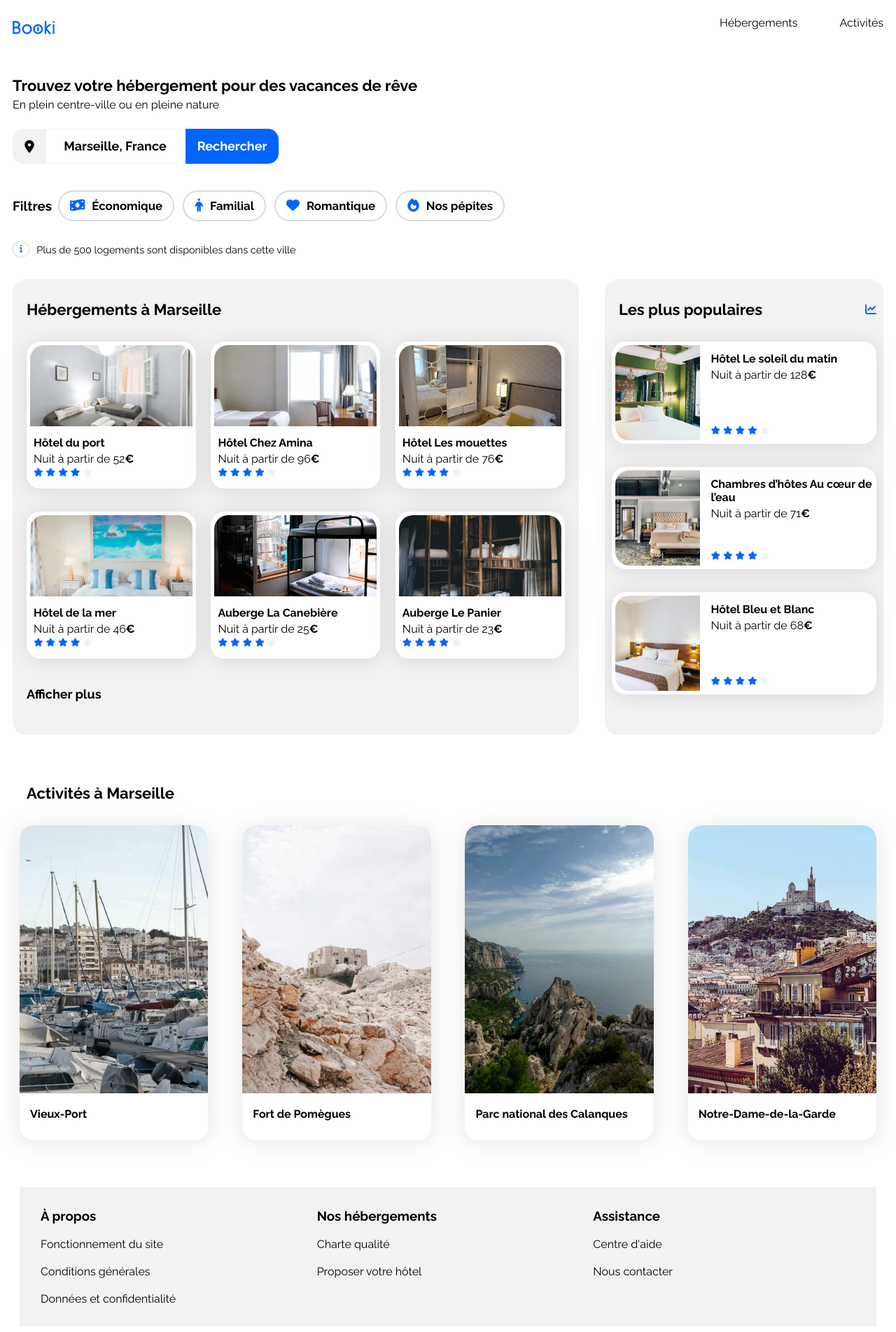
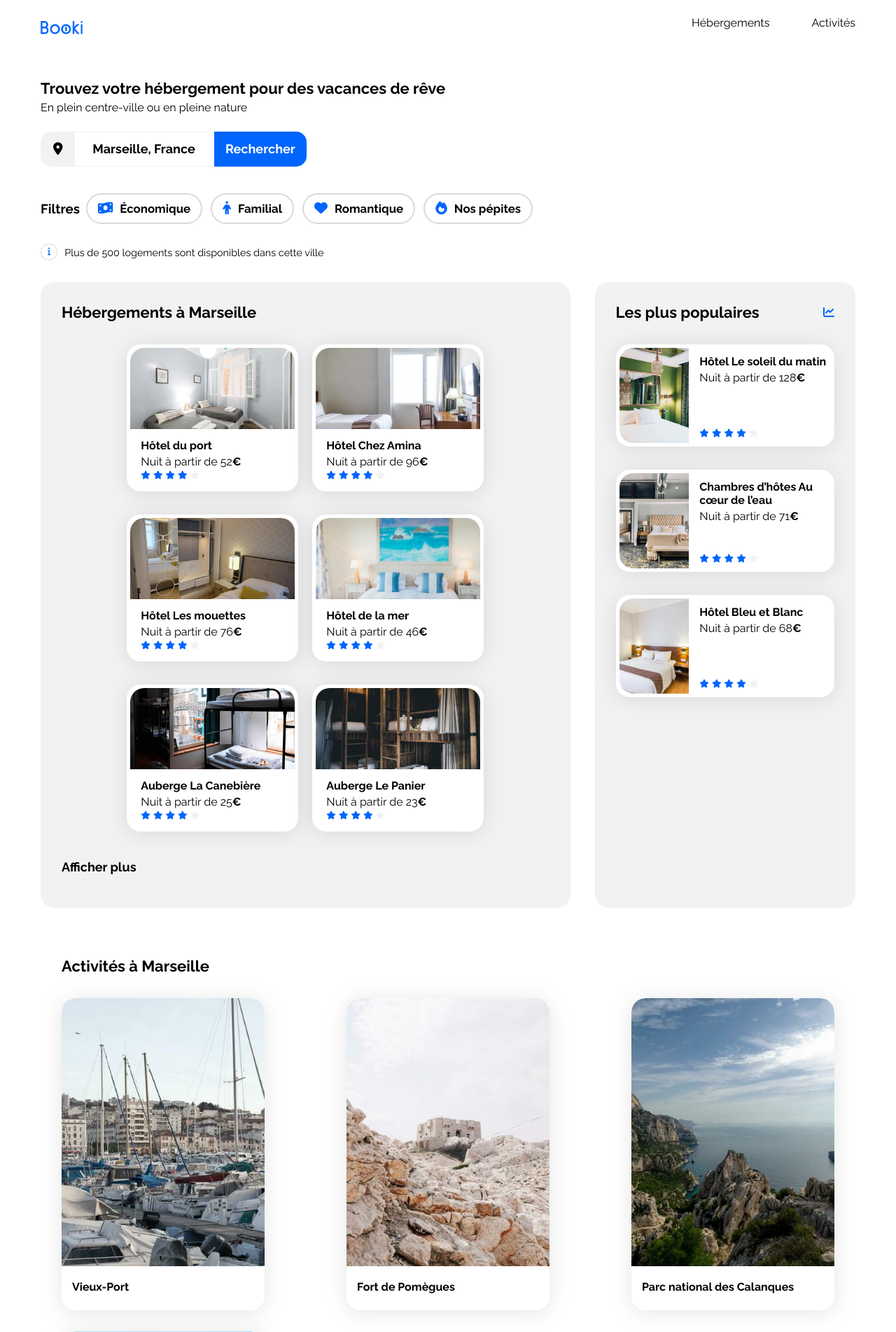
Before and after one commit to ArteMissClick/Mes-projets, a PHP site: page / in a window 1280 px wide. Shown: the top 1903 px of the page at 70% size. Run offline with PHP 8.4, Linux system fonts and the light colour scheme; some libraries are stand-ins or nearby versions.

Commit message:
Projet 1 - 2

```diff
--- a/Projet_1_Booki/css/style.css
+++ b/Projet_1_Booki/css/style.css
@@ -27,7 +27,7 @@ body {
 .main-container {
     width: 100%;
     max-width: 1440px;
-    padding: 0 10px;
+    padding: 0 50px;
     box-sizing: border-box;
 }
 
@@ -38,7 +38,6 @@ a {
 
 .section-title {
     margin: 0;
-    padding-left: 10px;
     font-size: 22px;
 }
 
@@ -75,6 +74,10 @@ header {
 .logo {
     padding: 30px 0px;
     width: 60px;
+}
+
+.logo-booki {
+    max-width: 100%;
 }
 
 .menu {
@@ -114,18 +117,24 @@ header {
     justify-content: space-between;
     width: 380px;
     height: 50px;
+    overflow: hidden;
     margin-top: 25px;
 }
 
 .info-search-hebergement-icon {
-    text-align: center;
+    display: flex;
+    justify-content: center;
+    align-items: center;
     font-size: 1.125em;
     border: solid 1px var(--main-bg-color);
     border-radius: 15px 0px 0px 15px;
     background-color: var(--main-bg-color);
-    padding-top: 16px;
-    padding-bottom: 16px;
-    width: 54px;
+    width: 12.5%;
+}
+
+.info-search-hebergement-form {
+    display: flex;
+    width: 87.5%;
 }
 
 .info-search-hebergement-form-bar {
@@ -175,7 +184,6 @@ input::placeholder{
 
 .info-reaserch-filter-bar-title {
     margin-right: 5px;
-    align-self: center;
 }
 
 .info-reaserch-filter-bar-button-in {
@@ -227,29 +235,24 @@ input::placeholder{
 .hebergements-and-populaires section {
     background-color: var(--main-bg-color);
     border-radius: 20px;
-    padding: 30px 10px 30px 10px;
+    padding: 30px;
     box-sizing: border-box;
 }
 
 /****** Hebergements ***********/
 .hebergements {
     width: 65%;
-    padding-left: 10px;
-    padding-right: 10px;
 }
 
 .hebergements-cards {
     display: flex;
-    justify-content: space-between;
+    justify-content: center;
     flex-wrap: wrap;
-}
-
-.card-a {
-    width: 33.2%;
 }
 
 .hebergements-cards .card {
     margin-top: 33px;
+    width: 235px;
     height: 200px;
     margin-left: 10px;
     margin-right: 10px;
@@ -263,9 +266,10 @@ input::placeholder{
 }
 
 .hebergements-cards .card-content {
-    padding-left: 5px;
+    padding-left: 15px;
     display: flex;
     flex-direction: column;
+    justify-content: space-between;
     box-sizing: border-box;
 }
 
@@ -286,7 +290,6 @@ input::placeholder{
     font-weight: bold;
     font-size: 1.125em;
     margin-top: 40px;
-    padding-left: 10px;
 }
 
 /****** Populaires ***********/
@@ -337,7 +340,7 @@ input::placeholder{
 /*Activities*/
 
 .activities {
-    padding: 0px 10px 0px 10px;
+    padding: 0px 30px 0px 30px;
     margin-top: 70px;
     margin-bottom: 100px;
 }
@@ -351,7 +354,7 @@ input::placeholder{
 }
 
 .activities-cards-a {
-    width: 22%;
+    width: 290px;
 }
 
 .activities-cards .card-act {
@@ -372,12 +375,13 @@ input::placeholder{
 }
 
 .activities-cards img {
+    align-self: center;             /*?*/
     border-top-left-radius: 20px;
     border-top-right-radius: 20px;
 }
 
 .activities-cards .card-content {
-    height: 10px;
+    height: 30px;
     padding-left: 15px;
     display: flex;
     flex-direction: column;
@@ -402,15 +406,8 @@ footer {
 }
 
 .footer-block {
-    padding: 10px;
-    display: flex;
-    flex-direction: column;
-    gap: 20px;
+    text-align: left;
     width: 33%;
-}
-
-.footer-block h3 {
-    margin: 0;
 }
 
 
@@ -517,26 +514,13 @@ footer {
 
     /*Bouton recherche*/
 
-    .info-search-hebergement-icon {
-        width: 47.5px;
-    }
-
-    .info-search-hebergement {
-        width: 100%;
-    }
-
-    .info-search-hebergement-form-bar {
-        width: 85%;
-    }
-
     .info-search-hebergement-button-big {
         display: none;
     }
 
     .info-search-hebergement-button-little {
         display: block;
-        border-radius: 15px;
-        width: 49.9px;
+        width: 15%;
     }
 
     /*Filtres*/
@@ -558,8 +542,6 @@ footer {
         align-items: flex-start;
         margin: 5px 4px 5px 4px;
         width: 95%;
-        padding-top: 12px;
-        padding-bottom: 12px;
     }
 
     /*Hébergements*/
@@ -571,14 +553,6 @@ footer {
 
     .hebergements {
         text-align: center;
-    }
-
-    .hebergements-cards {
-        justify-content: center;
-    }
-
-    .card-a {
-        width: 250px;
     }
 
     /*Populaires*/
@@ -615,7 +589,6 @@ footer {
     }
 
     .activities-cards-a {
-        width: 290px;
         margin-bottom: 30px;
         height: 240px;
     }
@@ -628,7 +601,6 @@ footer {
 
     footer {
         flex-direction: column;
-        gap: 30px;
     }
 
     .footer-block {
--- a/Projet_1_Booki/index.html
+++ b/Projet_1_Booki/index.html
@@ -18,7 +18,9 @@
 <body>
     <div class="main-container">
         <header>
-            <img class="logo" src="./images/logo/Booki.png" alt="Logo Booki">
+            <div class="logo">
+                <img class="logo-booki" src="./images/logo/Booki.png" alt="Logo Booki">
+            </div>
             <nav class="menu">
                     <a href="#hebergements" class="menu-hebergements menu-button">Hébergements</a>
                     <a href="#activities" class="menu-activities menu-button">Activités</a>
@@ -27,17 +29,23 @@
         <main>
             <section class="info-research">
                 <div class="headline">
-                    <h1 class="info-search-title">Trouvez votre hébergement pour des vacances de rêve</h2>
+                    <h2 class="info-search-title">Trouvez votre hébergement pour des vacances de rêve</h2>
                     <p class="info-search-par">En plein centre-ville ou en pleine nature</p>
                 </div>
-                <form method="get" action="#" class="info-search-hebergement">
-                    <i class="fa-sharp fa-solid fa-location-dot info-search-hebergement-icon"></i>
-                    <input type="search" name="recherche" class="info-search-hebergement-form-bar" placeholder="Marseille, France">
-                    <button class="info-search-hebergement-button info-search-hebergement-button-big">Rechercher</button>
-                    <button class="info-search-hebergement-button info-search-hebergement-button-little"><i class="fa-solid fa-magnifying-glass"></i></button>
-                </form>
+                <div class="info-search-hebergement">
+                    <div class="info-search-hebergement-icon">
+                        <i class="fa-sharp fa-solid fa-location-dot"></i>
+                    </div>
+                    <form method="get" action="#" class="info-search-hebergement-form">
+                            <input type="search" name="recherche" class="info-search-hebergement-form-bar" placeholder="Marseille, France">
+                            <button class="info-search-hebergement-button info-search-hebergement-button-big">Rechercher</button>
+                            <button class="info-search-hebergement-button info-search-hebergement-button-little"><i class="fa-solid fa-magnifying-glass"></i></button>
+                        </form>
+                </div>
                 <div class="info-reaserch-filter-bar">
-                    <h3 class="info-reaserch-filter-bar-title">Filtres</h3>
+                    <div class="info-reaserch-filter-bar-title">
+                        <h3>Filtres</h3>
+                    </div>
                     <div class="info-reaserch-filter-bar-button">
                         <button onclick="window.location.href='#';" class="info-reaserch-filter-bar-button-in" type="button"><i class="fa-solid fa-money-bill-wave filter-icon"></i>Économique</button>
                         <button onclick="window.location.href='#';" class="info-reaserch-filter-bar-button-in" type="button"><i class="fa-solid fa-person filter-icon"></i>Familial</button>
@@ -54,7 +62,7 @@
                 <section class="hebergements">
                     <h2 class="section-title" id="hebergements">Hébergements à Marseille</h2>
                     <div class="hebergements-cards">
-                        <a href="#" class="card-a">
+                        <a href="#">
                             <article class="card">
                                 <img src="./images/hebergements/fred-kleber.jpg" alt="Image de la chambre d'hôtel montrant un lit">
                                 <div class="card-content">
@@ -73,7 +81,7 @@
                                 </div>
                             </article>
                         </a>
-                        <a href="#" class="card-a">
+                        <a href="#">
                             <article class="card">
                                 <img src="./images/hebergements/febrian-zakaria.jpg" alt="Image de la chambre d'hôtel montrant un lit">
                                 <div class="card-content">
@@ -92,7 +100,7 @@
                                 </div>
                             </article>
                         </a>
-                        <a href="#" class="card-a">
+                        <a href="#">
                             <article class="card">
                                 <img src="./images/hebergements/reisetopia.jpg" alt="Image de la chambre d'hôtel montrant un lit">
                                 <div class="card-content">
@@ -111,7 +119,7 @@
                                 </div>
                             </article>
                         </a>
-                        <a href="#" class="card-a">
+                        <a href="#">
                             <article class="card">
                                 <img src="./images/hebergements/annie-spratt.jpg" alt="Image de la chambre d'hôtel montrant un lit">
                                 <div class="card-content">
@@ -130,7 +138,7 @@
                                 </div>
                             </article>
                         </a>
-                        <a href="#" class="card-a">
+                        <a href="#">
                             <article class="card">
                                 <img src="./images/hebergements/marcus-loke.jpg" alt="Image de la chambre d'hôtel montrant un lit">
                                 <div class="card-content">
@@ -149,7 +157,7 @@
                                 </div>
                             </article>
                         </a>
-                        <a href="#" class="card-a">
+                        <a href="#">
                             <article class="card">
                                 <img src="./images/hebergements/nicate-lee.jpg" alt="Image de la chambre d'hôtel montrant un lit">
                                 <div class="card-content">
@@ -243,25 +251,41 @@
                     <a href="#" class="activities-cards-a">
                         <article class="card-act">
                             <img src="./images/activites/reno-laithienne.jpg" alt="Image de la chambre d'hôtel montrant un lit">
-                            <h3 class="card-content card-txt card-title">Vieux-Port</h3>
+                            <div class="card-content">
+                                <div class="card-txt">
+                                    <h3 class="card-title">Vieux-Port</h3>
+                                </div>
+                            </div>
                         </article>
                     </a>
                     <a href="#" class="activities-cards-a">
                         <article class="card-act">
                             <img src="./images/activites/paul-hermann.jpg" alt="Image de la chambre d'hôtel montrant un lit">
-                            <h3 class="card-content card-txt card-title">Fort de Pomègues</h3>
+                            <div class="card-content">
+                                <div class="card-txt">
+                                    <h3 class="card-title">Fort de Pomègues</h3>
+                                </div>
+                            </div>
                         </article>
                     </a>
                     <a href="#" class="activities-cards-a">
                         <article class="card-act">
                             <img src="./images/activites/kilyan-sockalingum.jpg" alt="Image de la chambre d'hôtel montrant un lit">
-                            <h3 class="card-content card-txt card-title">Parc national des Calanques</h3>
+                            <div class="card-content">
+                                <div class="card-txt">
+                                    <h3 class="card-title">Parc national des Calanques</h3>
+                                </div>
+                            </div>
                         </article>
                     </a>
                     <a href="#" class="activities-cards-a">
                         <article class="card-act">
                             <img src="./images/activites/florian-wehde.jpg" alt="Image de la chambre d'hôtel montrant un lit">
-                            <h3 class="card-content card-txt card-title">Notre-Dame-de-la-Garde</h3>
+                            <div class="card-content">
+                                <div class="card-txt">
+                                    <h3 class="card-title">Notre-Dame-de-la-Garde</h3>
+                                </div>
+                            </div>
                         </article>
                     </a>
                 </div>
@@ -269,20 +293,20 @@
         </main>
         <footer>
             <div class="footer-block">
-                <h3>À propos</h3>
-                <a href="#">Fonctionnement du site</a>
-                <a href="#">Conditions générales</a>
-                <a href="#">Données et confidentialité</a>
+                <a href="#"><h3>À propos</h3></a>
+                <p><a href="#">Fonctionnement du site</a></p>
+                <p><a href="#">Conditions générales</a></p>
+                <p><a href="#">Données et confidentialité</a></p>
             </div>
             <div class="footer-block">
-                <h3>Nos hébergements</h3>
-                <a href="#">Charte qualité</a>
-                <a href="#">Proposer votre hôtel</a>
+                <a href="#"><h3>Nos hébergements</h3></a>
+                <p><a href="#">Charte qualité</a></p>
+                <p><a href="#">Proposer votre hôtel</a></p>
             </div>
             <div class="footer-block">
-                <h3>Assistance</h3>
-                <a href="#">Centre d'aide</a>
-                <a href="#">Nous contacter</a>
+                <a href="#"><h3>Assistance</h3></a>
+                <p><a href="#">Centre d'aide</a></p>
+                <p><a href="#">Nous contacter</a></p>
             </div>
         </footer>
     </div>
```
